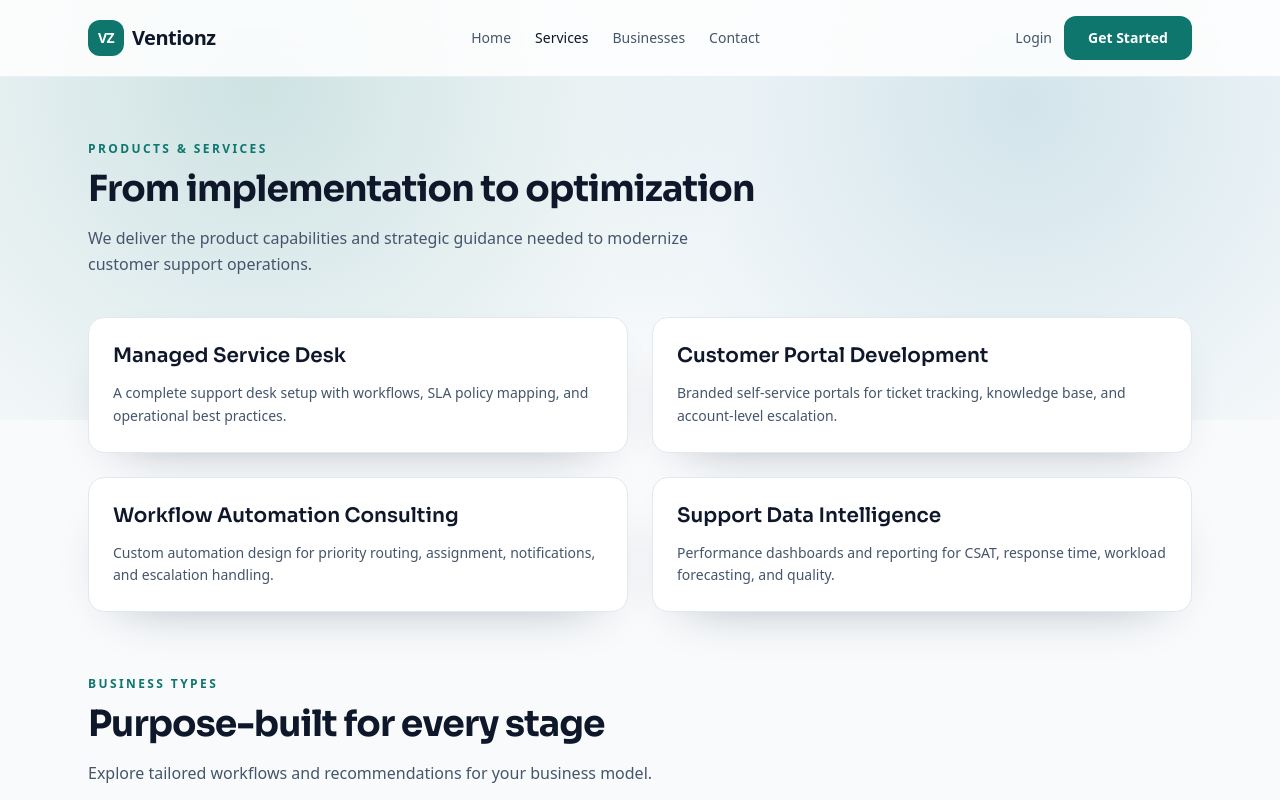
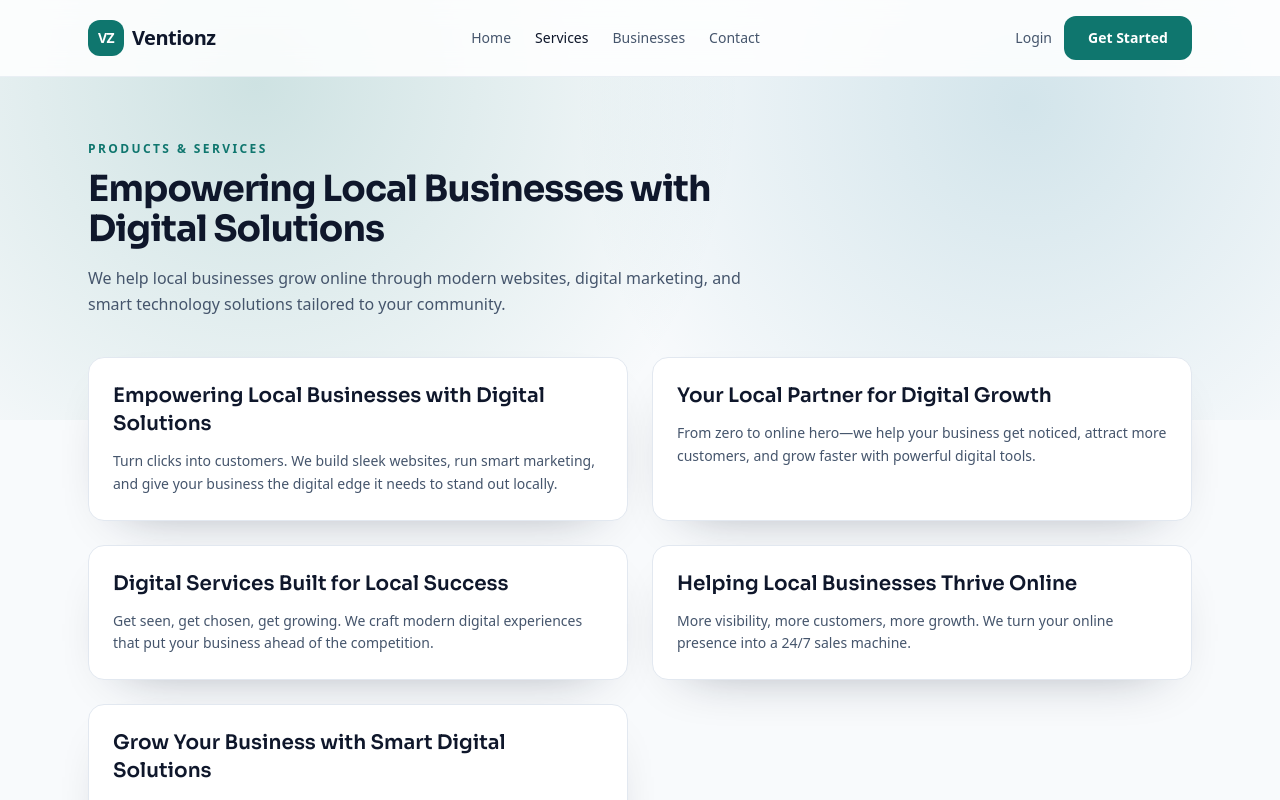
Before and after one commit to imt-eiaz/ventionzz, a Next.js app: page /services in a window 1280 px wide. Shown: the top 800 px of the page. Built offline with nearby package versions, Linux system fonts and the light colour scheme.

Commit message:
Services Page Updated

```diff
--- a/data/services.js
+++ b/data/services.js
@@ -1,22 +1,27 @@
 export const services = [
   {
-    title: "Managed Service Desk",
+    title: "Empowering Local Businesses with Digital Solutions",
     description:
-      "A complete support desk setup with workflows, SLA policy mapping, and operational best practices.",
+      "Turn clicks into customers. We build sleek websites, run smart marketing, and give your business the digital edge it needs to stand out locally.",
   },
   {
-    title: "Customer Portal Development",
+    title: "Your Local Partner for Digital Growth",
     description:
-      "Branded self-service portals for ticket tracking, knowledge base, and account-level escalation.",
+      "From zero to online hero—we help your business get noticed, attract more customers, and grow faster with powerful digital tools.",
   },
   {
-    title: "Workflow Automation Consulting",
+    title: "Digital Services Built for Local Success",
     description:
-      "Custom automation design for priority routing, assignment, notifications, and escalation handling.",
+      "Get seen, get chosen, get growing. We craft modern digital experiences that put your business ahead of the competition.",
   },
   {
-    title: "Support Data Intelligence",
+    title: "Helping Local Businesses Thrive Online",
     description:
-      "Performance dashboards and reporting for CSAT, response time, workload forecasting, and quality.",
+      "More visibility, more customers, more growth. We turn your online presence into a 24/7 sales machine.",
+  },
+  {
+    title: "Grow Your Business with Smart Digital Solutions",
+    description:
+      "Stand out in your area with eye-catching design, targeted marketing, and strategies that actually drive results.",
   },
 ];
--- a/pages/services.js
+++ b/pages/services.js
@@ -15,8 +15,8 @@ export default function ServicesPage() {
         <main className="mx-auto w-full max-w-6xl px-6 py-16">
           <SectionHeading
             eyebrow="Products & Services"
-            title="From implementation to optimization"
-            description="We deliver the product capabilities and strategic guidance needed to modernize customer support operations."
+            title="Empowering Local Businesses with Digital Solutions"
+            description="We help local businesses grow online through modern websites, digital marketing, and smart technology solutions tailored to your community."
           />
 
           <div className="mt-10 grid gap-6 md:grid-cols-2">
```
